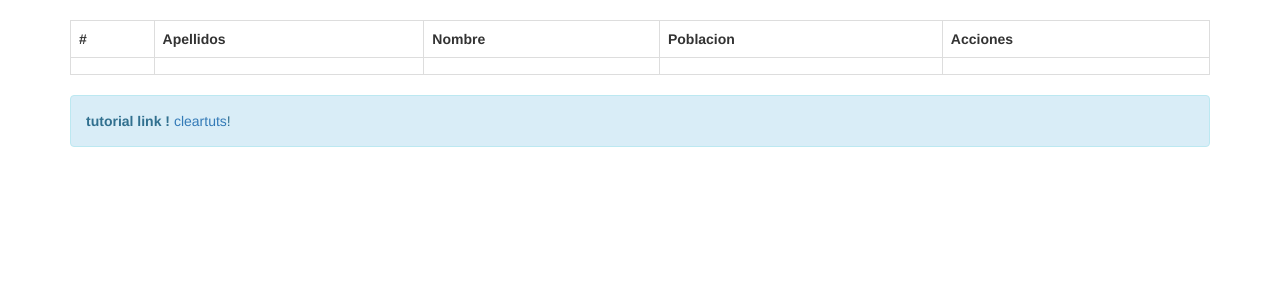
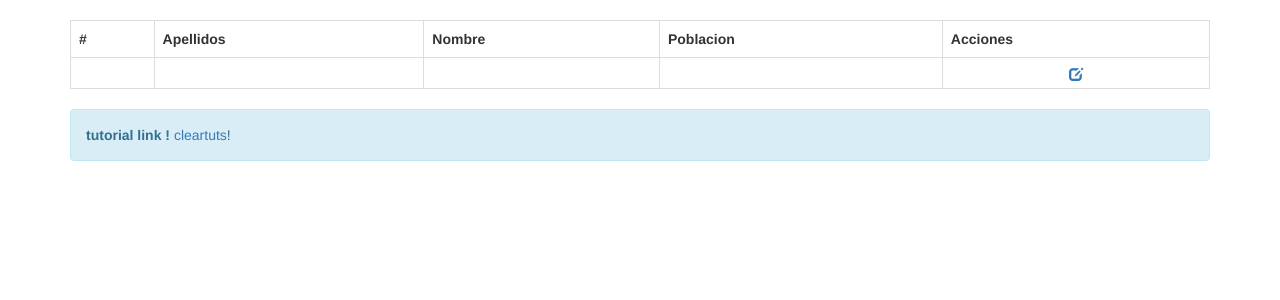
Before and after one commit to Jlloretquero/ProServidor1tri, a PHP site: page /CRUD_PDO/index.php in a window 1280 px wide. Shown: the part 51-351 px from the top of the page. Run offline with PHP 8.4, Linux system fonts and the light colour scheme; tables that the repository leaves empty or names only in its code hold one stand-in row (values such as "Sample post"); data that the repository does not hold is empty.

Commit message:
Clase 11 crud

```diff
--- a/ServidorPro1/CRUD_PDO/class_crud.php
+++ b/ServidorPro1/CRUD_PDO/class_crud.php
@@ -90,6 +90,11 @@ class crud {
                     <td><?php echo $fila["Apellidos"]; ?></td>
                     <td><?php echo $fila["Nombre"]; ?></td>
                     <td><?php echo $fila["Poblacion"]; ?></td>
+                    <td align='center'>
+                        <a href="edit-data.php?edit_id=<?php echo $fila["IdParticipante"]; ?>">
+                            <i class="glyphicon glyphicon-edit"></i>
+                        </a>
+                        </td>
                 </tr>
 
 
```
